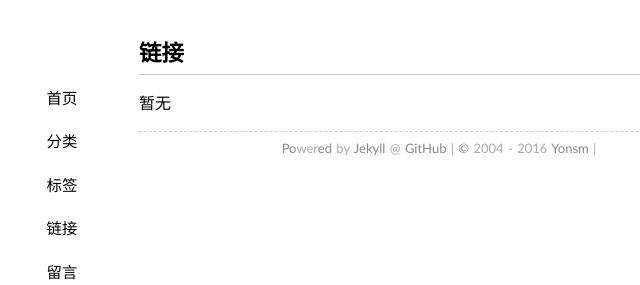
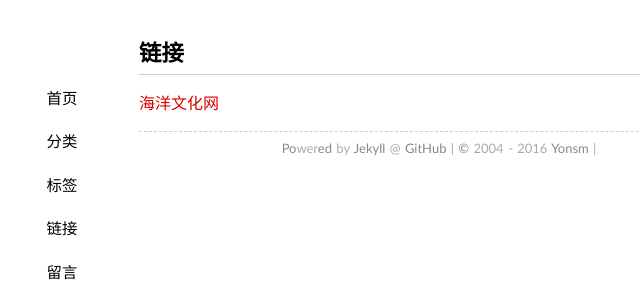
Before and after one commit to Secbone/Secbone.github.io, a Jekyll site: the page built from links/index.md, in a window 1280 px wide. Shown: the top 285 px of the page, without its empty margins (201-841 px from the left). Built offline with Jekyll 4.4.1, drawn with Linux system fonts in a browser that asks for light colours; some web fonts are replaced; Markdown is read by kramdown in place of the engine named in the settings; comment, search, counter and statistics services are not loaded.

Commit message:
Update index.md

```diff
--- a/links/index.md
+++ b/links/index.md
@@ -4,4 +4,4 @@ layout: page
 comments: yes
 ---
 
-暂无
+[海洋文化网](http://www.csocm.com/)
```
